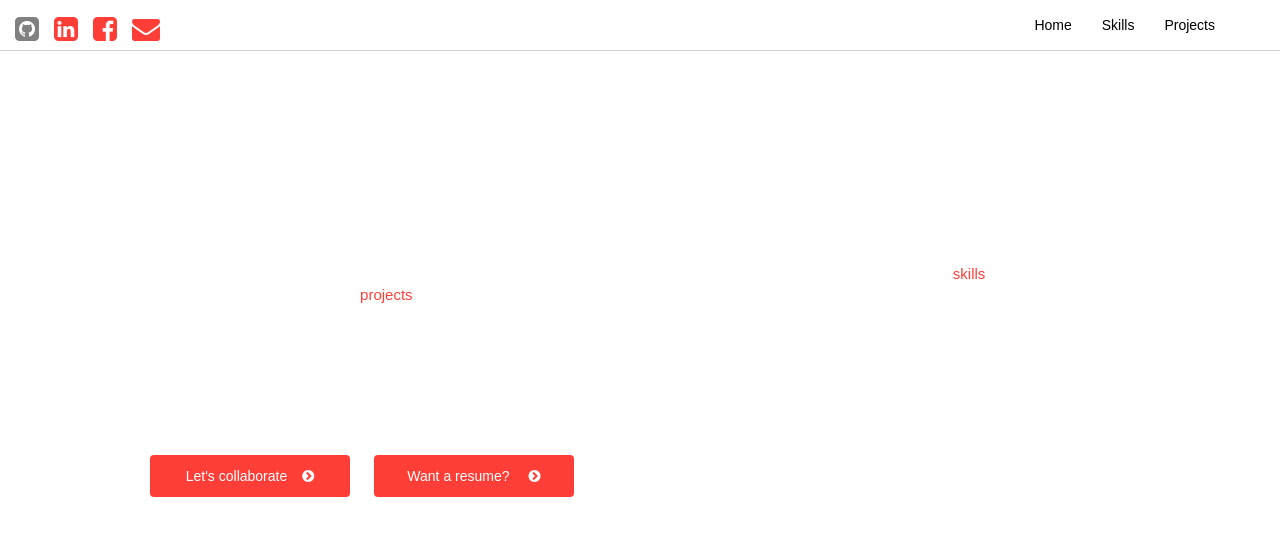
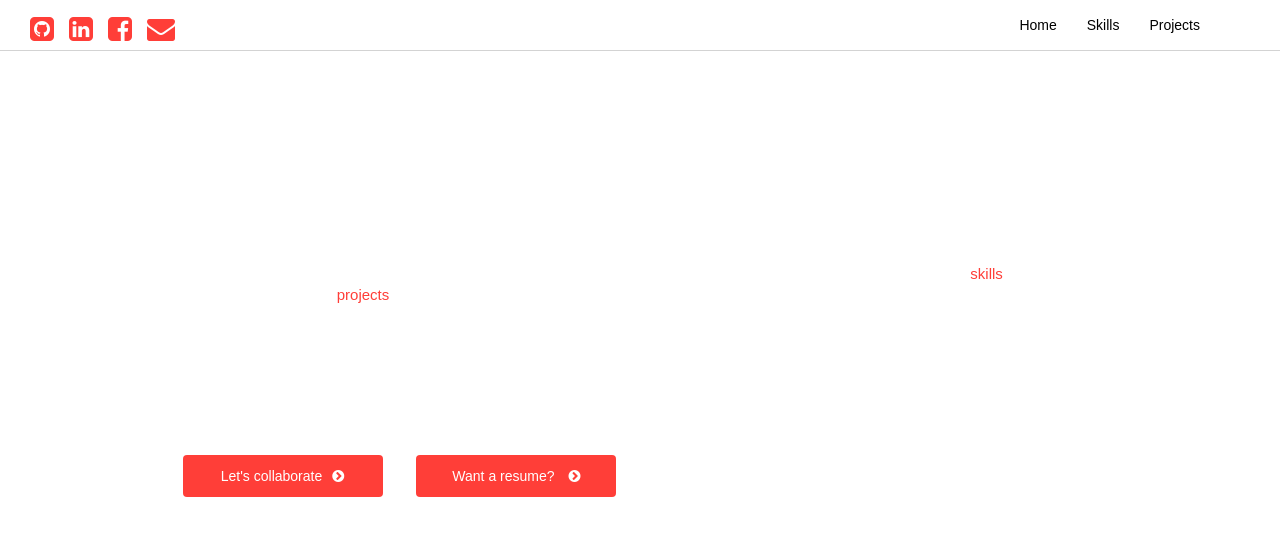
Before and after one commit to joshuakwaite/portfolio, a plain HTML site: page index.html at #!/home in a window 1280 px wide. Drawn offline with nearby package versions, Linux system fonts and the light colour scheme; some packages are replaced by stand-ins of ours.

```diff
--- a/components/about/page-about.html
+++ b/components/about/page-about.html
@@ -11,8 +11,8 @@
 
         <p>My first experience with coding goes all the way back to the MySpace days of altering HTML. The constant progression and growth that accompanies software development excited and invigorated me, even then. Coding has allowed me to step into a field where my education can continue each day as I help push technology forward. </p>
 
-        <div class="buttons"><a href="mailto:kalewaite@gmail.com?Subject=Let's%20Collaborate" class="button-one btn">Let's collaborate<i class="fa fa-chevron-circle-right" aria-hidden="true" style="padding-left: 15px;"></i></a>
-            <a href="https://www.dropbox.com/s/dhshibc6fesbk1q/Joshua-Waite.pdf?dl=1" class="button-two btn" target="_blank">Want a resume? <i class="fa fa-chevron-circle-right" aria-hidden="true" style="padding-left: 15px;"></i></a>
+        <div class="buttons"><a href="mailto:kalewaite@gmail.com?Subject=Let's%20Collaborate" class="button-one btn">Let's collaborate<i class="fa fa-chevron-circle-right" aria-hidden="true" style="padding-left: 10px; "></i></a>
+            <a href="https://www.dropbox.com/s/mw8v7u08z7335xv/Joshua-Waite-m.pdf?dl=1" class="button-two btn" target="_blank">Want a resume? <i class="fa fa-chevron-circle-right" aria-hidden="true" style="padding-left: 10px;"></i></a>
         </div>
     </div>
 </div>
--- a/index.html
+++ b/index.html
@@ -24,7 +24,7 @@
                     <span class="icon-bar"></span>
                 </button>
                 <a href="#" class="navbar-brand"></a>
-                <a href="https://github.com/kalew8/assignments" target="_blank" class="navbar-brand social-icons">
+                <a href="https://github.com/kalew8" target="_blank" class="navbar-brand social-icons">
                     <i class="fa fa-github-square" aria-hidden="true"></i></a>
                 <a href="https://www.linkedin.com/in/joshua-waite" target="_blank" class="navbar-brand social-icons">
                     <i class="fa fa-linkedin-square" aria-hidden="true"></i></a>
--- a/styles.css
+++ b/styles.css
@@ -395,18 +395,26 @@
     font-size: 15px;
 }
 
+.buttons {
+    margin-bottom: 50px;
+}
+
 .about-description .button-one {
     padding: 10px;
     background-color: #ff3e38;
     color: white;
-    margin-right: 20px;
+    margin-right: 15px;
+    margin-left: 15px;
     width: 200px;
+
 }
 
 .about-description .button-two {
     padding: 10px;
     background-color: #ff3e38;
     color: white;
+    margin-right: 15px;
+    margin-left: 15px;
     width: 200px;
 }
 
@@ -495,15 +503,6 @@
 
 }
 
-.container-fluid, .container {
-    padding: 0;
-    margin-left: auto;
-    margin-right: auto;
-}
-
-.row {
-    width: 100%;
-}
 
 /* ANIMATIONS
 ============================================================================= */
```
Also changed, not shown: components/skills/page-skills.html (+5 -5 lines).
